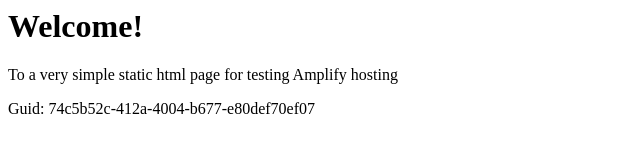
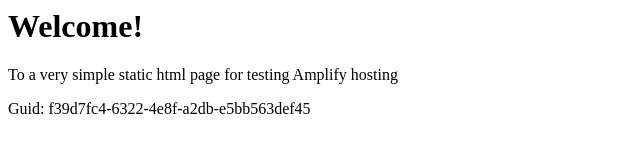
Before and after one commit to aws-aemilia-kix/Github-PR-Commit-Integration-Test-DoNotTouch-GitHubWebhookPushCanaryTest-v1-preprod-ap-northeast-3, a website: page src/index.html in a window 1280 px wide. Shown: the full height of the page, 0-640 px from the left. Drawn offline with Linux system fonts and the light colour scheme.

Commit message:
commit from integ tests

```diff
--- a/src/index.html
+++ b/src/index.html
@@ -12,6 +12,6 @@
 <body>
     <h1>Welcome!</h1>
     <p>To a very simple static html page for testing Amplify hosting</p>
-    <p>Guid: 74c5b52c-412a-4004-b677-e80def70ef07</p></body>
+    <p>Guid: f39d7fc4-6322-4e8f-a2db-e5bb563def45</p></body>
 
 </html>
```
